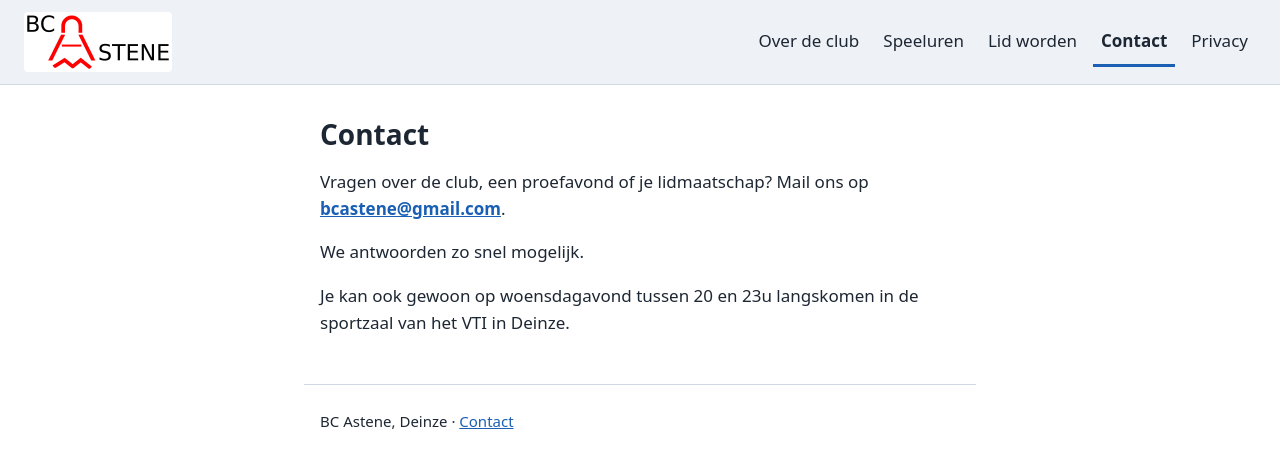
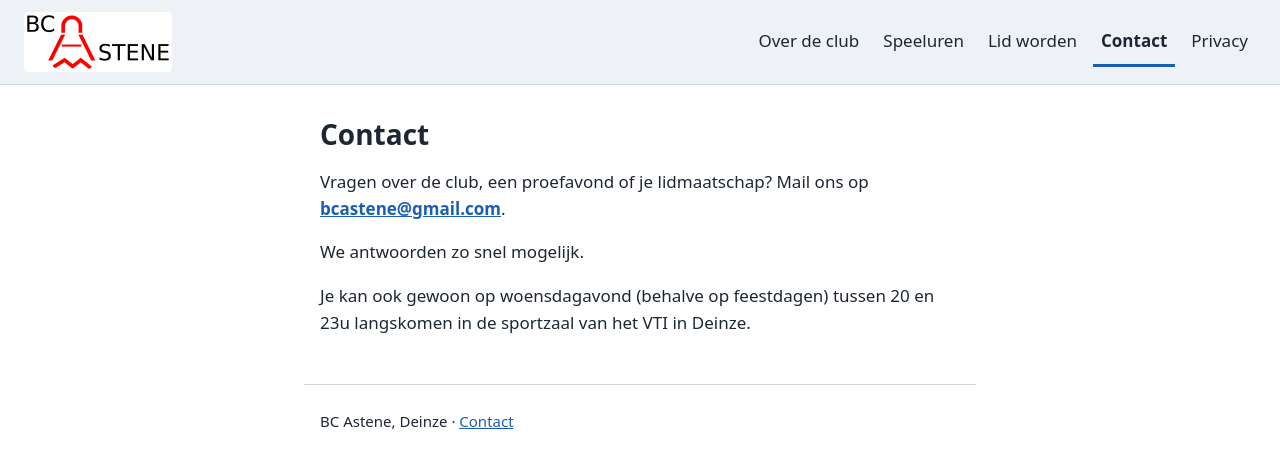
Before and after one commit to bcastene/bcastene.github.io, a Jekyll site: the page built from contact.md, in a window 1280 px wide. Shown: the top 468 px of the page. Built offline with Jekyll 4.4.1, drawn with Linux system fonts in a browser that asks for light colours.

Commit message:
Publicatie 20261021-v1

```diff
--- a/contact.md
+++ b/contact.md
@@ -1,7 +1,7 @@
 ---
 layout: default
 title: "Contact"
-description: "Contact met BC Astene? Mail ons of kom op woensdagavond langs in de sportzaal van het VTI in Deinze."
+description: "Contact met BC Astene? Mail ons of kom op woensdagavond (behalve op feestdagen) langs in de sportzaal van het VTI in Deinze."
 permalink: /contact.html
 ---
 
@@ -11,4 +11,4 @@ Vragen over de club, een proefavond of je lidmaatschap? Mail ons op **<span clas
 
 We antwoorden zo snel mogelijk.
 
-Je kan ook gewoon op woensdagavond tussen 20 en 23u langskomen in de sportzaal van het VTI in Deinze.
+Je kan ook gewoon op woensdagavond (behalve op feestdagen) tussen 20 en 23u langskomen in de sportzaal van het VTI in Deinze.
--- a/versie.txt
+++ b/versie.txt
@@ -1 +1 @@
-20261020-v4
+20261021-v1
```
Also changed, not shown: lid-worden.md (+1 -1 lines), speeluren.md (+2 -2 lines).
